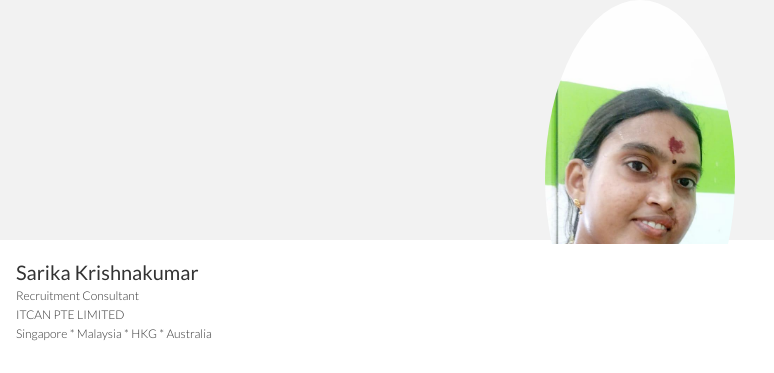
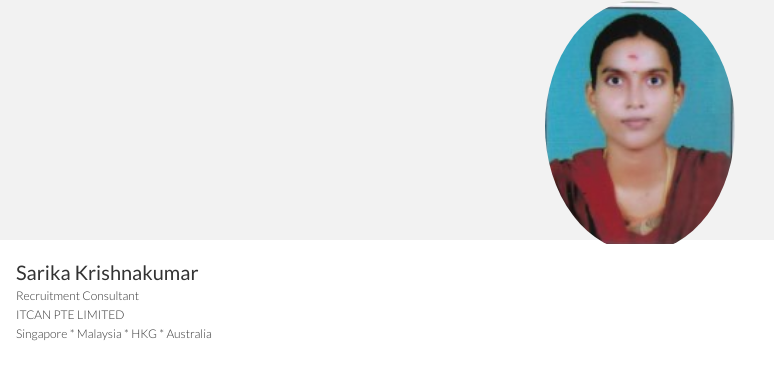
Before and after one commit to ITCANNAMECARD/SARIKA, a plain HTML site: page index.html in a window 1280 px wide. Shown: the top 373 px of the page, 0-774 px from the left. Drawn offline with Linux system fonts and the light colour scheme; a web font is replaced by a local one.

Commit message:
Update index.html

```diff
--- a/index.html
+++ b/index.html
@@ -14,7 +14,7 @@
 			<div class="row">
 				<div class="col"></div>
 				<div class="col is-5">
-					<img class="profile-pic" src="SARIKA KRISHNAKUMAR.jpeg" alt="Profile Picture">
+					<img class="profile-pic" src="SARIKA KRISHNAKUMAR.jpg" alt="Profile Picture">
 				</div>
 				<div class="col"></div>
 			</div>
```
